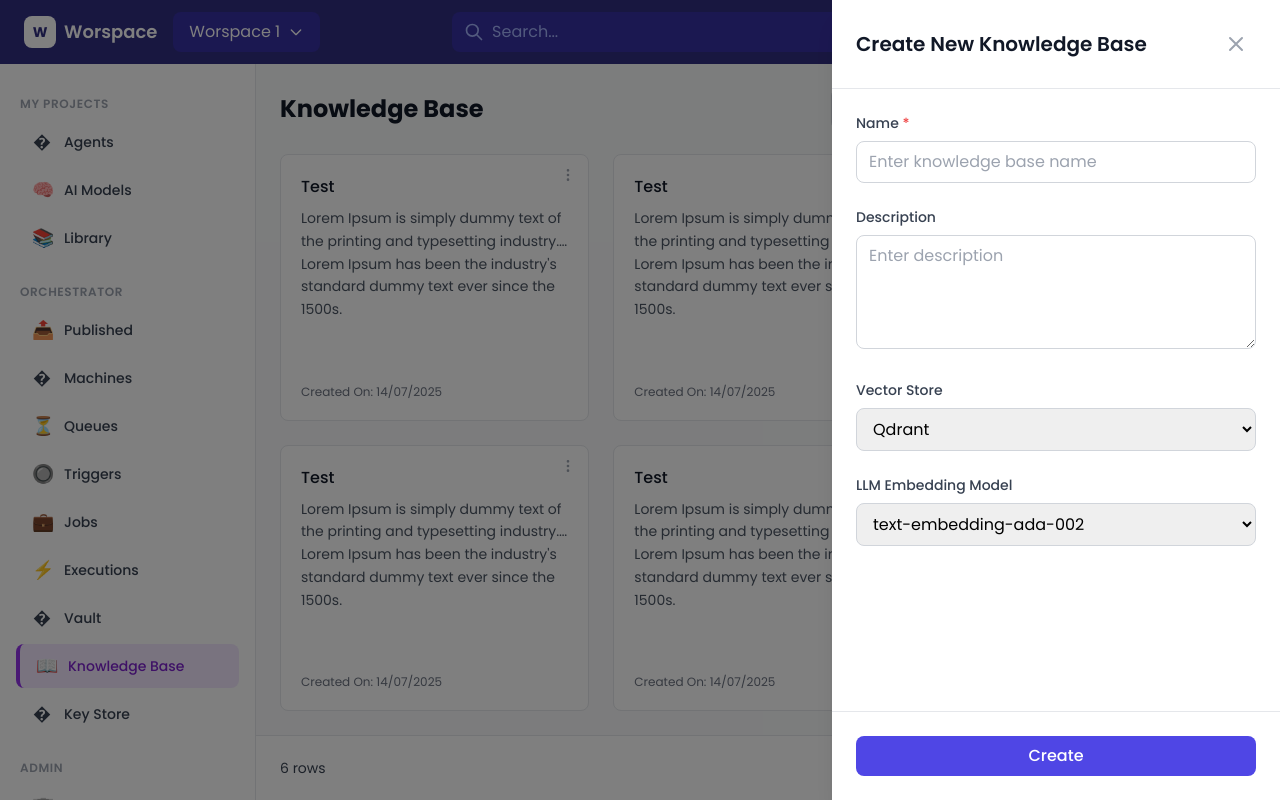
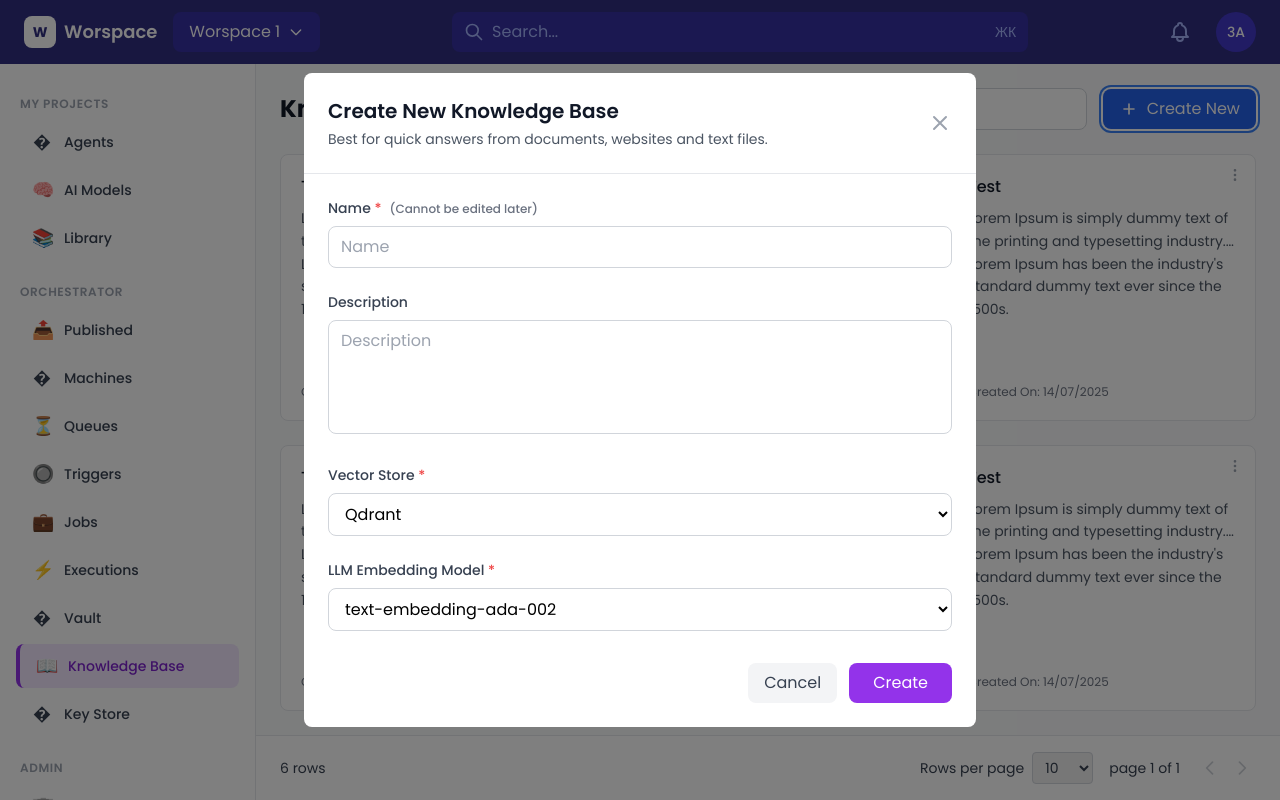
Before and after one commit to jpchsr-coder/Aventisia-Assignment, a React (Vite) app: page / in a window 1280 px wide. Both pictures are taken after typing "Sample" into the empty fields and a click on the button "Create New". Built offline with nearby package versions, Linux system fonts and the light colour scheme.

Commit message:
added pagination  changes

```diff
--- a/src/App.jsx
+++ b/src/App.jsx
@@ -3,7 +3,7 @@ import { useSelector } from 'react-redux';
 import Sidebar from './components/Sidebar';
 import Header from './components/Header';
 import KnowledgeBasePage from './pages/KnowledgeBasePage';
-import CreateNewModal from './components/CreateNewModal';
+import CreateKnowledgeBaseForm from './components/CreateKnowledgeBaseForm';
 
 function App() {
   const modalOpen = useSelector((state) => state.modal.isOpen);
@@ -15,7 +15,7 @@ function App() {
         <Sidebar />
         <KnowledgeBasePage />
       </div>
-      <CreateNewModal isOpen={modalOpen} />
+      {modalOpen && <CreateKnowledgeBaseForm />}
     </div>
   );
 }
--- /dev/null
+++ b/src/components/CreateKnowledgeBaseForm.jsx
@@ -0,0 +1,152 @@
+import React, { useState } from 'react';
+import { useDispatch } from 'react-redux';
+import { closeModal } from '../store/modalSlice';
+
+const CreateKnowledgeBaseForm = () => {
+  const dispatch = useDispatch();
+  const [formData, setFormData] = useState({
+    name: '',
+    description: '',
+    vectorStore: 'Qdrant',
+    llmEmbeddingModel: 'text-embedding-ada-002'
+  });
+
+  const handleChange = (e) => {
+    const { name, value } = e.target;
+    setFormData(prev => ({
+      ...prev,
+      [name]: value
+    }));
+  };
+
+  const handleSubmit = (e) => {
+    e.preventDefault();
+    // Handle form submission here
+    console.log('Creating knowledge base:', formData);
+    dispatch(closeModal());
+  };
+
+  const handleClose = () => {
+    dispatch(closeModal());
+  };
+
+  return (
+    <div className="fixed inset-0 bg-black bg-opacity-50 flex items-center justify-center z-50">
+      <div className="bg-white rounded-lg w-full max-w-2xl mx-4">
+        {/* Header */}
+        <div className="flex items-center justify-between p-6 border-b border-gray-200">
+          <div>
+            <h2 className="text-xl font-semibold text-gray-900">Create New Knowledge Base</h2>
+            <p className="text-sm text-gray-600 mt-1">Best for quick answers from documents, websites and text files.</p>
+          </div>
+          <button
+            onClick={handleClose}
+            className="text-gray-400 hover:text-gray-600 transition-colors"
+          >
+            <svg className="w-6 h-6" fill="none" stroke="currentColor" viewBox="0 0 24 24">
+              <path strokeLinecap="round" strokeLinejoin="round" strokeWidth={2} d="M6 18L18 6M6 6l12 12" />
+            </svg>
+          </button>
+        </div>
+
+        {/* Form */}
+        <form onSubmit={handleSubmit} className="p-6">
+          <div className="space-y-6">
+            {/* Name Field */}
+            <div>
+              <label htmlFor="name" className="block text-sm font-medium text-gray-700 mb-2">
+                Name <span className="text-red-500">*</span>
+                <span className="text-xs text-gray-500 ml-2">(Cannot be edited later)</span>
+              </label>
+              <input
+                type="text"
+                id="name"
+                name="name"
+                value={formData.name}
+                onChange={handleChange}
+                placeholder="Name"
+                required
+                className="w-full px-3 py-2 border border-gray-300 rounded-lg focus:outline-none focus:ring-2 focus:ring-purple-500 focus:border-transparent"
+              />
+            </div>
+
+            {/* Description Field */}
+            <div>
+              <label htmlFor="description" className="block text-sm font-medium text-gray-700 mb-2">
+                Description
+              </label>
+              <textarea
+                id="description"
+                name="description"
+                value={formData.description}
+                onChange={handleChange}
+                placeholder="Description"
+                rows={4}
+                className="w-full px-3 py-2 border border-gray-300 rounded-lg focus:outline-none focus:ring-2 focus:ring-purple-500 focus:border-transparent resize-none"
+              />
+            </div>
+
+            {/* Vector Store Field */}
+            <div>
+              <label htmlFor="vectorStore" className="block text-sm font-medium text-gray-700 mb-2">
+                Vector Store <span className="text-red-500">*</span>
+              </label>
+              <select
+                id="vectorStore"
+                name="vectorStore"
+                value={formData.vectorStore}
+                onChange={handleChange}
+                required
+                className="w-full px-3 py-2 border border-gray-300 rounded-lg focus:outline-none focus:ring-2 focus:ring-purple-500 focus:border-transparent bg-white"
+              >
+                <option value="Qdrant">Qdrant</option>
+                <option value="Pinecone">Pinecone</option>
+                <option value="Chroma">Chroma</option>
+                <option value="FAISS">FAISS</option>
+              </select>
+            </div>
+
+            {/* LLM Embedding Model Field */}
+            <div>
+              <label htmlFor="llmEmbeddingModel" className="block text-sm font-medium text-gray-700 mb-2">
+                LLM Embedding Model <span className="text-red-500">*</span>
+              </label>
+              <select
+                id="llmEmbeddingModel"
+                name="llmEmbeddingModel"
+                value={formData.llmEmbeddingModel}
+                onChange={handleChange}
+                required
+                className="w-full px-3 py-2 border border-gray-300 rounded-lg focus:outline-none focus:ring-2 focus:ring-purple-500 focus:border-transparent bg-white"
+              >
+                <option value="text-embedding-ada-002">text-embedding-ada-002</option>
+                <option value="text-embedding-3-small">text-embedding-3-small</option>
+                <option value="text-embedding-3-large">text-embedding-3-large</option>
+                <option value="sentence-transformers">sentence-transformers</option>
+              </select>
+            </div>
+          </div>
+
+          {/* Action Buttons */}
+          <div className="flex justify-end space-x-3 mt-8">
+            <button
+              type="button"
+              onClick={handleClose}
+              className="px-4 py-2 text-gray-700 bg-gray-100 rounded-lg hover:bg-gray-200 transition-colors"
+            >
+              Cancel
+            </button>
+            <button
+              type="submit"
+              className="px-6 py-2 bg-purple-600 text-white rounded-lg hover:bg-purple-700 transition-colors"
+            >
+              Create
+            </button>
+          </div>
+        </form>
+      </div>
+    </div>
+  );
+};
+
+export default CreateKnowledgeBaseForm;
```
